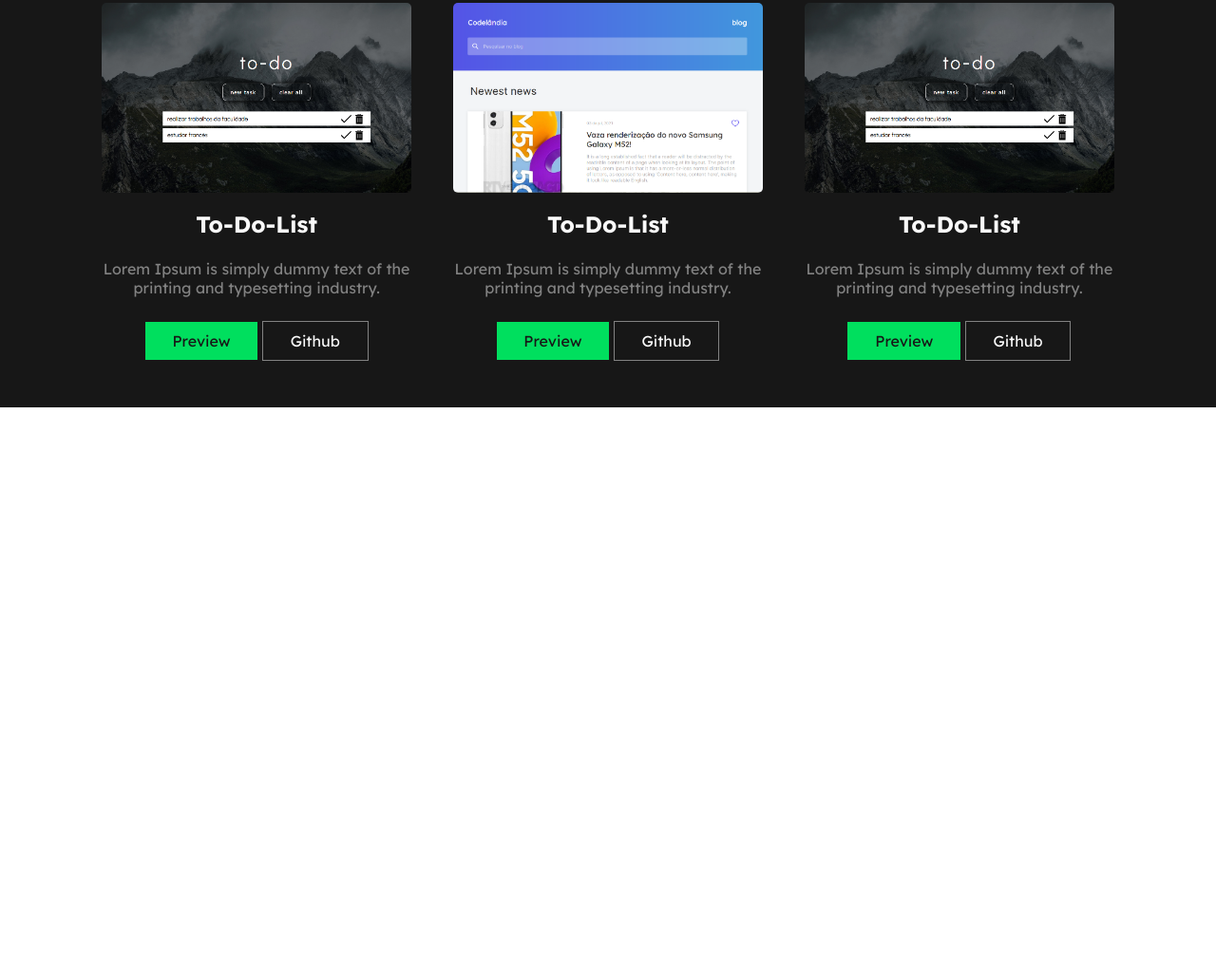
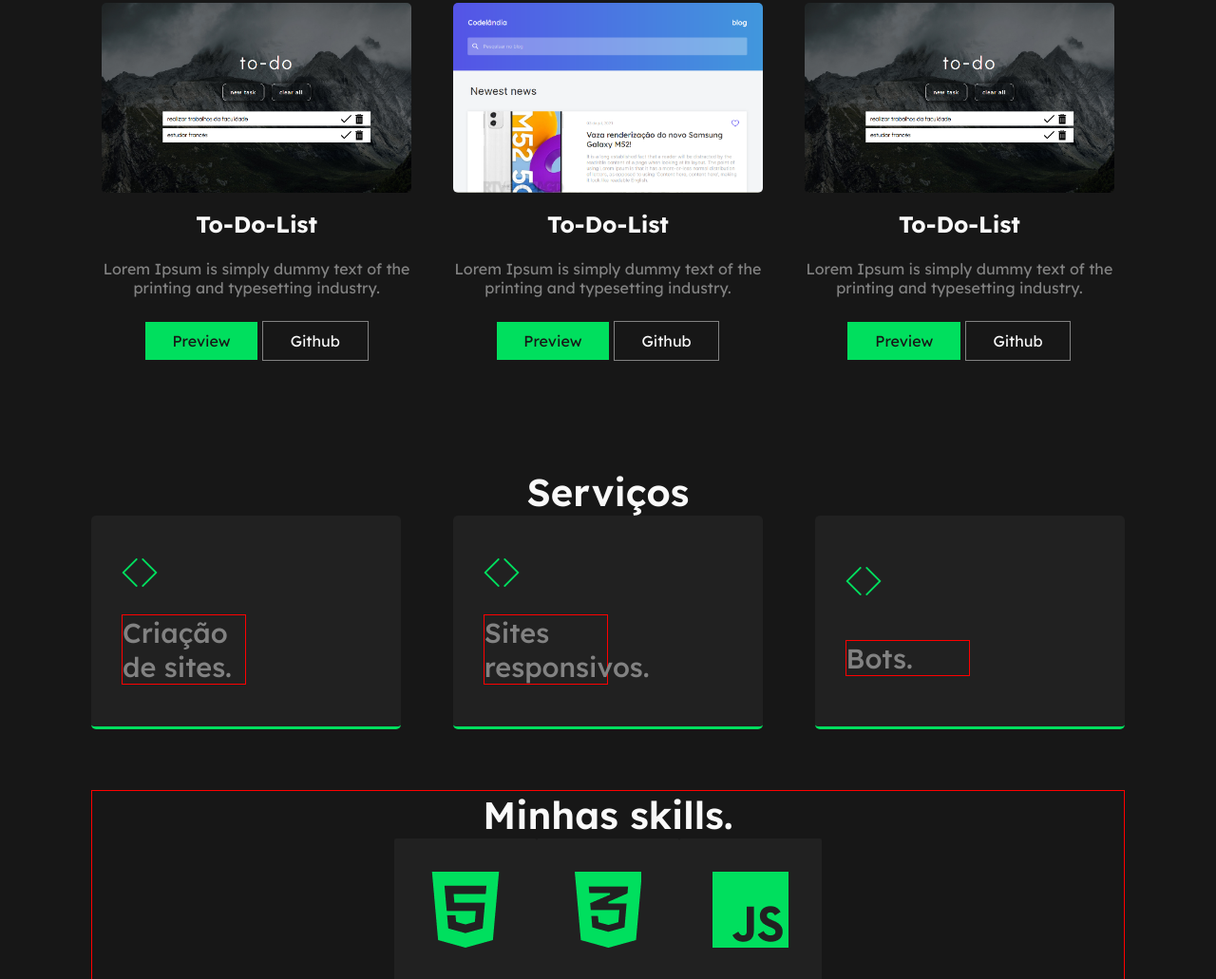
Before and after one commit to thel3onardo/my-portfolio, a website built with Vite: page index.html in a window 1280 px wide. Shown: the part 1769-2800 px from the top of the page at 95% size. Before the commit the page ends 2198 px from the top, so only its background shows below. Built offline with nearby package versions, Linux system fonts and the light colour scheme; files whose address does not match are found by name.

Commit message:
feat: Really huge changes to header. Also created the remaining sections, but they're not done yet.

```diff
--- a/index.html
+++ b/index.html
@@ -128,6 +128,52 @@
             </div>
           </div>
       </section>
+      <section class="services-section-container">
+          <h2 class="sections-titles">Serviços</h2>
+          <div class="service-items-general-container">
+            <div class="service-item-container">
+              <div class="service-item-icons-container">
+                <img src="public/images/services/service-arrow-left.png" class="service-item-icon">
+                <img src="public/images/services/service-arrow-right.png" class="service-item-icon">
+              </div>
+              <div class="service-item-title-container">
+                <label class="service-item-title">Criação de sites.</label>
+              </div>
+            </div>
+            <div class="service-item-container">
+              <div class="service-item-icons-container">
+                <img src="public/images/services/service-arrow-left.png" class="service-item-icon">
+                <img src="public/images/services/service-arrow-right.png" class="service-item-icon">
+              </div>
+              <div class="service-item-title-container">
+                <label class="service-item-title">Sites responsivos.</label>
+              </div>
+            </div>
+            <div class="service-item-container">
+              <div class="service-item-icons-container">
+                <img src="public/images/services/service-arrow-left.png" class="service-item-icon">
+                <img src="public/images/services/service-arrow-right.png" class="service-item-icon">
+              </div>
+              <div class="service-item-title-container">
+                <label class="service-item-title">Bots.</label>
+              </div>
+            </div>
+          </div>
+      </section>
+      <section class="myskills-section-container">
+          <h2 class="sections-titles">Minhas skills.</h2>
+          <div class="skills-items-container">
+            <div class="skill-item">
+              <img src="public/images/skills/html-skill.png" class="skill-item-image">
+            </div>
+            <div class="skill-item">
+              <img src="public/images/skills/css-skill.png" class="skill-item-image">
+            </div>
+            <div class="skill-item">
+              <img src="public/images/skills/js-skill.png" class="skill-item-image">
+            </div>
+          </div>
+      </section>
     </div>
     <script type="module" src="public/js/main.js"></script>
   </body>
--- a/public/css/style.css
+++ b/public/css/style.css
@@ -168,7 +168,7 @@ body {
     height: 100%;
     display: flex;
     flex-direction: row;
-    justify-content: center;
+    justify-content: space-between;
     align-items: center;
 }
 .header-second-text-container {
@@ -366,16 +366,111 @@ body {
     padding: 0.6em 1.8em;
 }
 
+.services-section-container {
+    display: flex;
+    flex-direction: column;
+    justify-content: space-between;
+    align-items: center;
+    width: 85%;
+    margin: 0 auto;
+    padding: 4em 0;
+}
+
+.service-item-container {
+    display: flex;
+    flex-direction: column;
+    justify-content: space-around;
+    height: 225px;
+    width: 30%;
+    background-color: #212121;
+    border-bottom: 3px solid #00df5e;
+    border-radius: 5px;
+    padding: 2em;
+}
+
+.service-items-general-container {
+    display: flex;
+    flex-direction: row;
+    width: 100%;
+    justify-content: space-between;
+}
+
+.service-item-title-container {
+    width: 50%;
+    border: 1px solid red;
+}
+
+.service-item-title {
+    font-size: 1.8rem;
+    font-weight: 500;
+    color: #828282;
+}
+
+.myskills-section-container {
+    display: flex;
+    flex-direction: column;
+    justify-content: center;
+    align-items: center;
+    width: 85%;
+    margin: 0 auto;
+    border: 1px solid red;
+}
+
+.skills-items-container {
+    display: flex;
+    flex-direction: row;
+    width: auto;
+    max-width: 100%;
+}
+
+.skill-item {
+    height: 150px;
+    width: 150px;
+    background-color: #212121;
+    border-radius: 2px;
+    display: flex;
+    justify-content: center;
+    align-items: center;
+}
+
 /* .header-second-text-label-title {
     box-shadow: 1px 20px 0px 10px #00df5e;
 } */
 
-/* .header-second-image-container {
-    /* margin: 0 3em;
-}*/
+.header-second-image-container {
+    margin: 0 3em;
+    width: 300px;
+    height: 400px;
+    position: relative;
+}
+
+.header-second-image-container:hover::before {
+    transform: translateX(-7.5px) translateY(5px);
+}
+
+.header-second-image-container:hover .header-second-image {
+    filter: grayscale(1);
+}
+
+.header-second-image-container::before {
+    content: "";
+    position: absolute;
+    z-index: 1;
+    width: 100%;
+    height: 100%;
+    border: 2px solid #00df5e;
+    transform: translateX(-15px) translateY(10px);
+    transition: all 1.25s ease;
+}
 
 .header-second-image {
-    max-width: 100%;
+    width: 100%;
+    height: 100%;
+    object-position: center;
+    object-fit: cover;
+    position: relative;
+    z-index: 2;
+    transition: all 1.5s ease;
 }
 
 @media screen and (max-width: 599px) {
```
Also changed, not shown: public/images/header-image.png, public/images/services/service-arrow-left.png (added), public/images/services/service-arrow-right.png (added), public/images/skills/css-skill.png (added), public/images/skills/html-skill.png (added), public/images/skills/js-skill.png (added), 4 other files.
